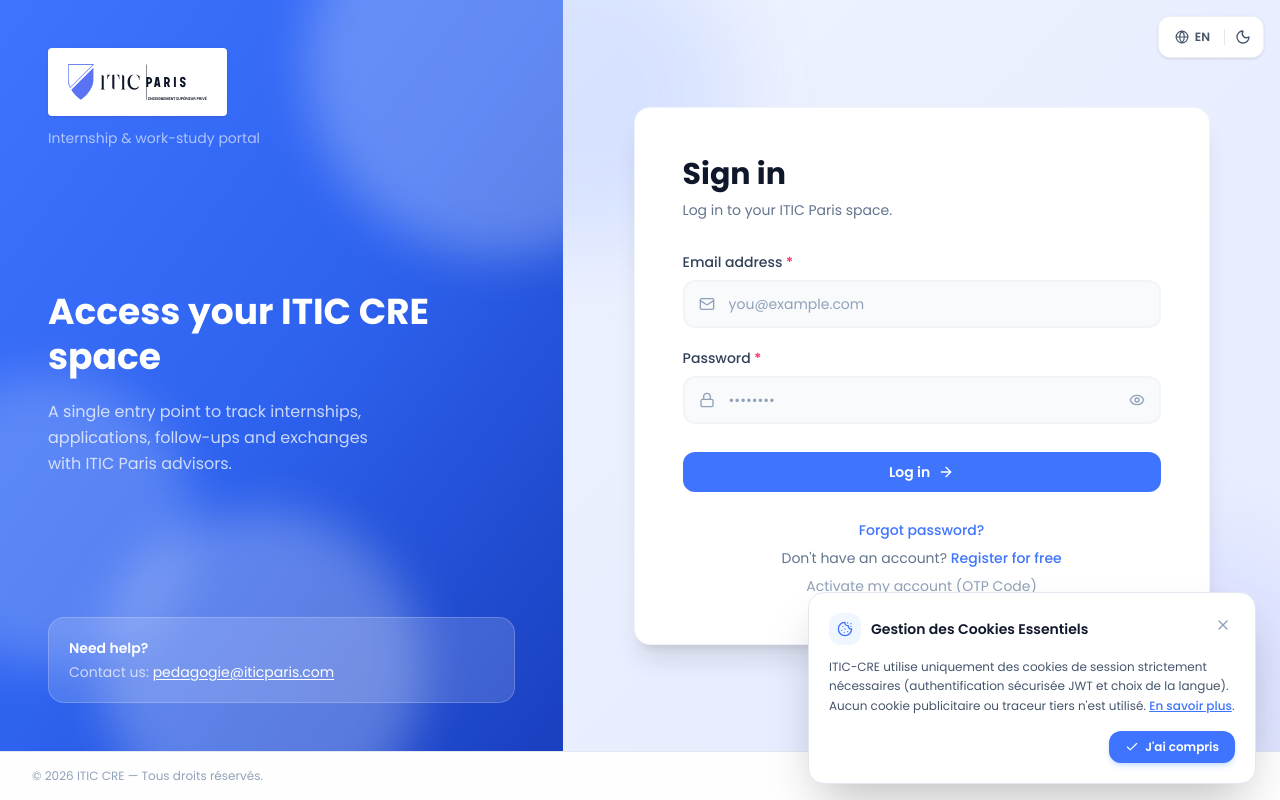
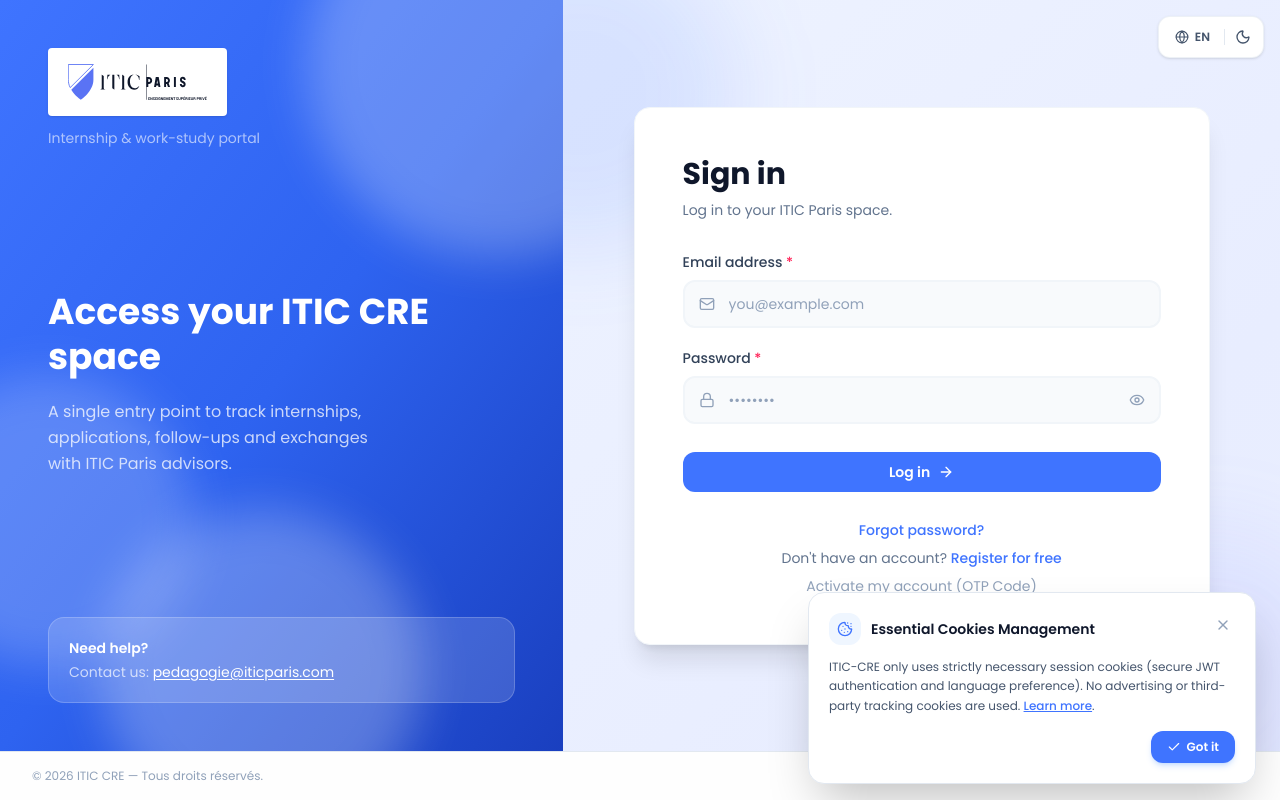
Before and after one commit to ITIC-Nakama/cre-manager, a React (Vite) app in the folder itic-cre-frontend/: page /login in a window 1280 px wide. Built offline with nearby package versions, Linux system fonts and the light colour scheme; no server answers.

Commit message:
fix(i18n): connect OfflineBanner and CookieBanner to translation system

```diff
--- a/itic-cre-frontend/src/components/common/CookieBanner.tsx
+++ b/itic-cre-frontend/src/components/common/CookieBanner.tsx
@@ -1,8 +1,10 @@
 import { useState, useEffect } from 'react';
 import { Link } from 'react-router-dom';
 import { Cookie, X, Check } from 'lucide-react';
+import { useTranslation } from 'react-i18next';
 
 export default function CookieBanner() {
+    const { t } = useTranslation();
     const [accepted, setAccepted] = useState(true);
 
     useEffect(() => {
@@ -27,21 +29,21 @@
                         <div className="p-2 rounded-xl bg-blue-50 dark:bg-blue-950/50 text-[#3f74ff]">
                             <Cookie className="w-4 h-4" />
                         </div>
-                        <span>Gestion des Cookies Essentiels</span>
+                        <span>{t('common.cookie_banner.title')}</span>
                     </div>
                     <button
                         onClick={handleAccept}
                         className="text-slate-400 hover:text-slate-600 dark:hover:text-slate-200 transition-colors p-1"
-                        aria-label="Fermer"
+                        aria-label={t('common.cookie_banner.close')}
                     >
                         <X className="w-4 h-4" />
                     </button>
                 </div>
 
                 <p className="text-xs text-slate-600 dark:text-slate-300 leading-relaxed">
-                    ITIC-CRE utilise uniquement des cookies de session strictement nécessaires (authentification sécurisée JWT et choix de la langue). Aucun cookie publicitaire ou traceur tiers n'est utilisé.{' '}
+                    {t('common.cookie_banner.text')}{' '}
                     <Link to="/privacy" className="text-[#3f74ff] underline hover:text-blue-700 font-medium">
-                        En savoir plus
+                        {t('common.cookie_banner.learn_more')}
                     </Link>.
                 </p>
 
@@ -51,7 +53,7 @@
                         className="flex items-center gap-1.5 px-4 py-2 rounded-xl text-xs font-semibold bg-[#3f74ff] hover:bg-[#2a5de5] text-white transition-all shadow-md shadow-blue-500/20 cursor-pointer"
                     >
                         <Check className="w-3.5 h-3.5" />
-                        J'ai compris
+                        {t('common.cookie_banner.accept')}
                     </button>
                 </div>
             </div>
--- a/itic-cre-frontend/src/components/common/OfflineBanner.tsx
+++ b/itic-cre-frontend/src/components/common/OfflineBanner.tsx
@@ -1,7 +1,9 @@
 import { useState, useEffect } from 'react';
 import { WifiOff } from 'lucide-react';
+import { useTranslation } from 'react-i18next';
 
 export default function OfflineBanner() {
+  const { t } = useTranslation();
   const [isOffline, setIsOffline] = useState(!navigator.onLine);
 
   useEffect(() => {
@@ -22,7 +24,7 @@
   return (
     <div className="fixed top-0 left-0 right-0 z-50 bg-amber-500 text-slate-950 px-4 py-1.5 text-xs font-semibold flex items-center justify-center gap-2 shadow-md">
       <WifiOff className="w-4 h-4" />
-      <span>Vous êtes actuellement hors-ligne. Consultation des données en cache.</span>
+      <span>{t('common.offline_banner.text')}</span>
     </div>
   );
 }
--- a/itic-cre-frontend/src/locales/en.json
+++ b/itic-cre-frontend/src/locales/en.json
@@ -5,6 +5,16 @@
       "confirm": "Confirm",
       "delete": "Delete",
       "deleting": "Deleting…"
+    },
+    "offline_banner": {
+      "text": "You are currently offline. Viewing cached data."
+    },
+    "cookie_banner": {
+      "title": "Essential Cookies Management",
+      "close": "Close",
+      "text": "ITIC-CRE only uses strictly necessary session cookies (secure JWT authentication and language preference). No advertising or third-party tracking cookies are used.",
+      "learn_more": "Learn more",
+      "accept": "Got it"
     }
   },
   "roles": {
--- a/itic-cre-frontend/src/locales/fr.json
+++ b/itic-cre-frontend/src/locales/fr.json
@@ -5,6 +5,16 @@
       "confirm": "Confirmer",
       "delete": "Supprimer",
       "deleting": "Suppression…"
+    },
+    "offline_banner": {
+      "text": "Vous êtes actuellement hors-ligne. Consultation des données en cache."
+    },
+    "cookie_banner": {
+      "title": "Gestion des Cookies Essentiels",
+      "close": "Fermer",
+      "text": "ITIC-CRE utilise uniquement des cookies de session strictement nécessaires (authentification sécurisée JWT et choix de la langue). Aucun cookie publicitaire ou traceur tiers n'est utilisé.",
+      "learn_more": "En savoir plus",
+      "accept": "J'ai compris"
     }
   },
   "roles": {
```
